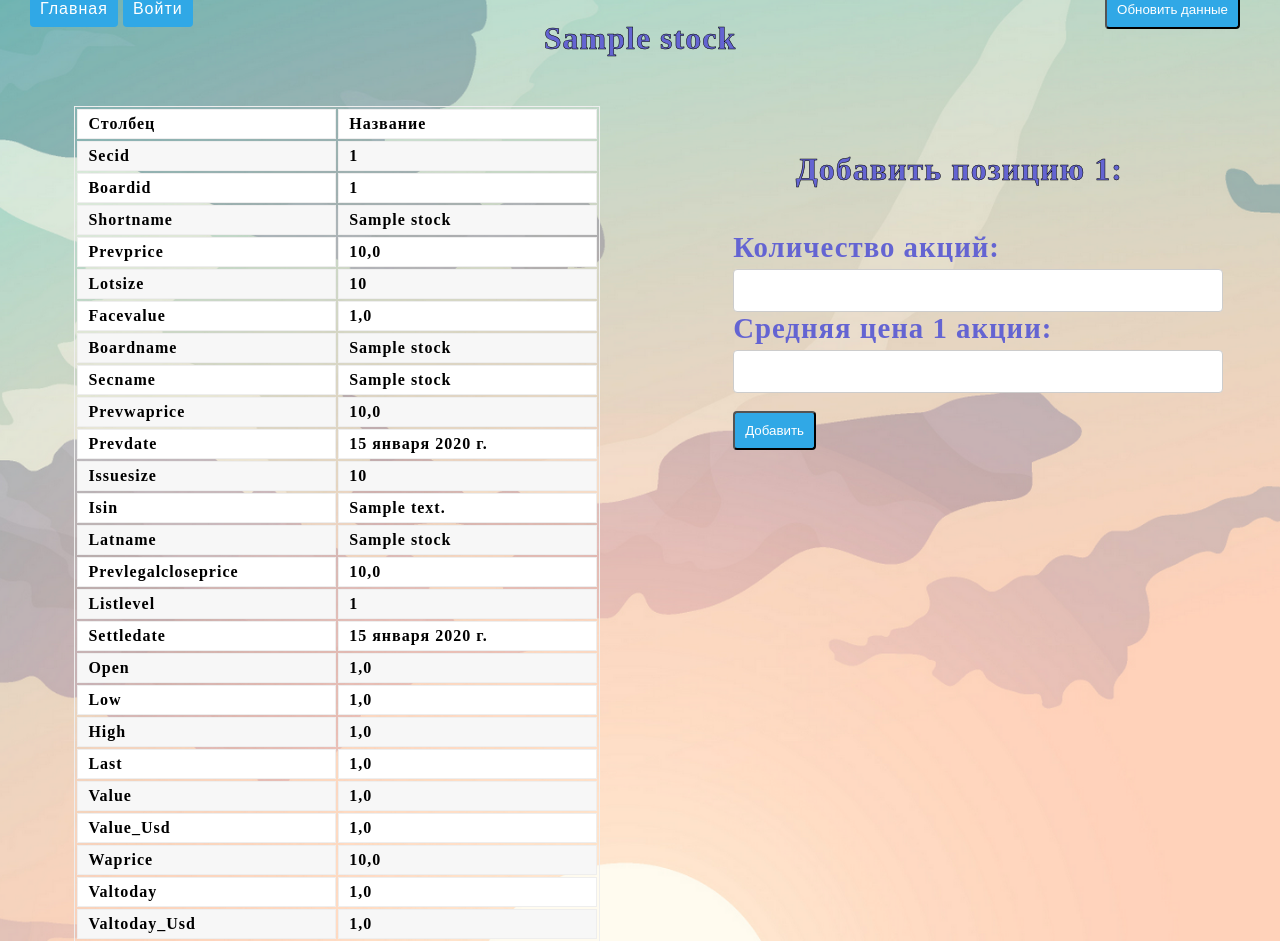
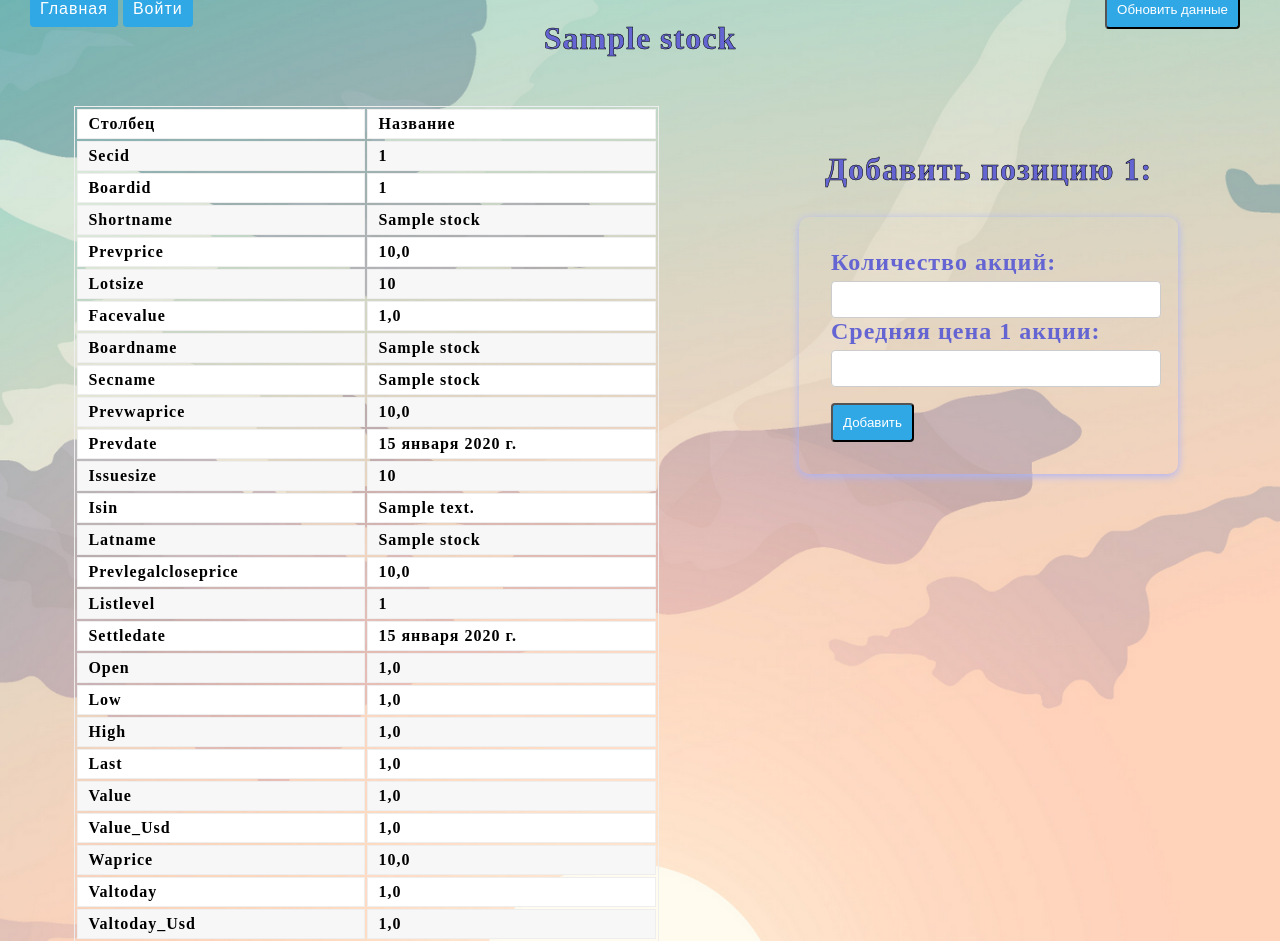
Before and after one commit to rebelbek/my_first_django_project, a Django app: page /1 in a window 1280 px wide. Shown: the part 35-976 px from the top of the page. Run offline with Django 4.2, Linux system fonts and the light colour scheme; tables that the repository leaves empty hold one stand-in row (values such as "Sample post").

Commit message:
Небольшие изменения html, css

```diff
--- a/static/css/base.css
+++ b/static/css/base.css
@@ -14,6 +14,21 @@ p{
 
 form {
     color: #6464d2;
+}
+
+input[type="checkbox"] {
+  transform: scale(2);
+}
+
+.change {
+    margin: 1.5rem auto 5px;
+    width: 80%;
+    max-width: 60rem;
+    padding: 2rem;
+    border-radius: 10px;
+    font-size: 24px;
+    background-color: transparent;
+    box-shadow: 0 2px 8px #abb4fc;
 }
 
 h2{
@@ -136,7 +151,7 @@ article {
     border-radius: 4px;
     border: 1px solid #ccc;
     display: block;
-    width: 30rem;
+    width: 20rem;
 }
 
 .form-style input:focus {
--- a/stocks/templates/stocks/stock_detail.html
+++ b/stocks/templates/stocks/stock_detail.html
@@ -29,7 +29,6 @@
 </table>
 <article>
     <h2>Добавить позицию {{stock.secid}}:</h2>
-    <br>
     <form action="{% url 'deal_add' stock.secid %}" method="POST" class="change">
         {% csrf_token %}
         <div class="form-style {% if field.errors %} errors {% endif %}">
--- a/users/templates/users/deal_detail.html
+++ b/users/templates/users/deal_detail.html
@@ -5,10 +5,10 @@
     <meta charset="UTF-8">
     <title>{{deal.secid}}</title>
     <link rel="stylesheet" href="{% static 'css/base.css' %}">
-
 </head>
 <body>
     {% include 'includes/navbar_top.html' %}
+    <br>
     <h2>{{deal}}</h2>
     <form action="{% url 'stock_update' deal.secid %}" method="POST">
         {% csrf_token %}
@@ -34,7 +34,6 @@
 </table>
 <article>
     <h2>Редактировать:</h2>
-    <br>
     <form action="" method="POST" class="change">
         {% csrf_token %}
         <div class="form-style {% if field.errors %} errors {% endif %}">
@@ -45,7 +44,6 @@
     </form>
     <br>
     <h2>Добавить акции:</h2>
-    <br>
     <form action="{% url 'stocks_add' deal.id %}" method="POST" class="change">
         {% csrf_token %}
         <div class="form-style {% if field.errors %} errors {% endif %}">
```
